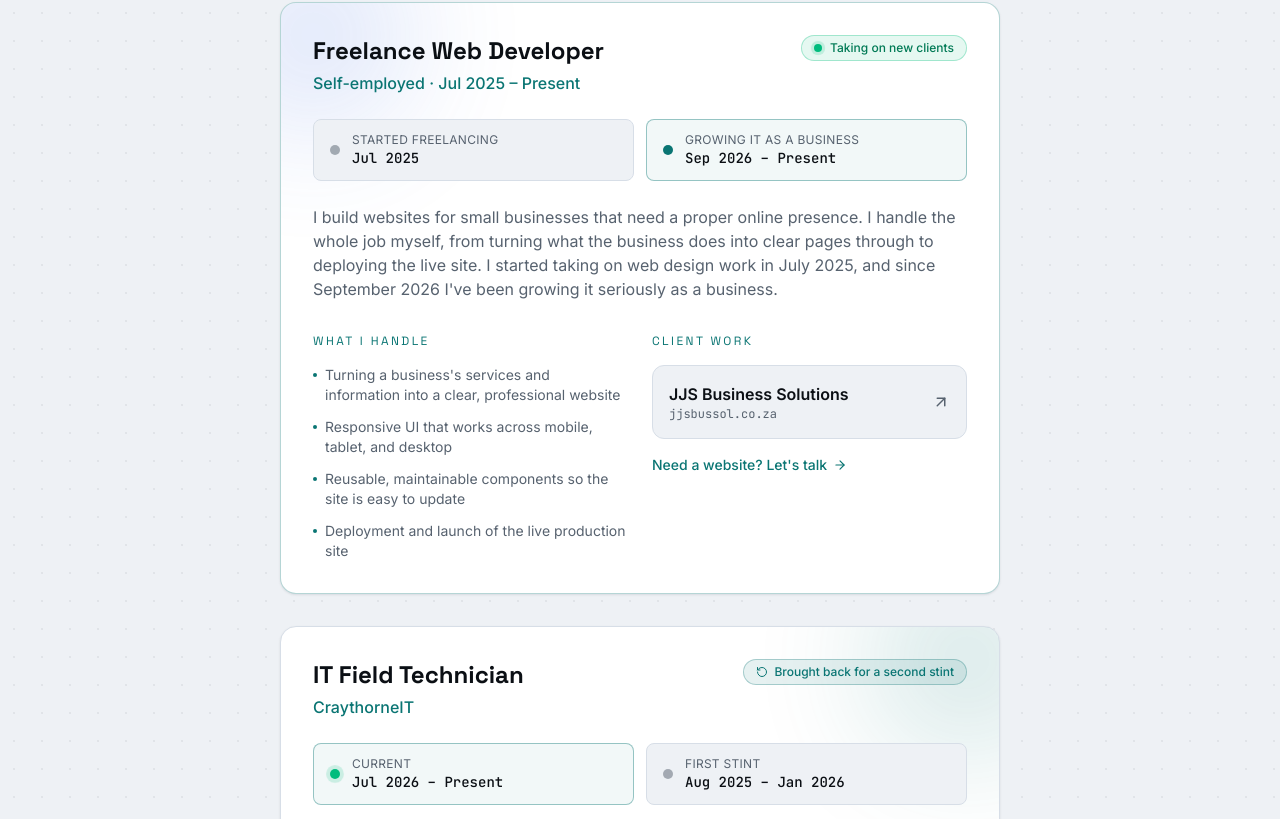
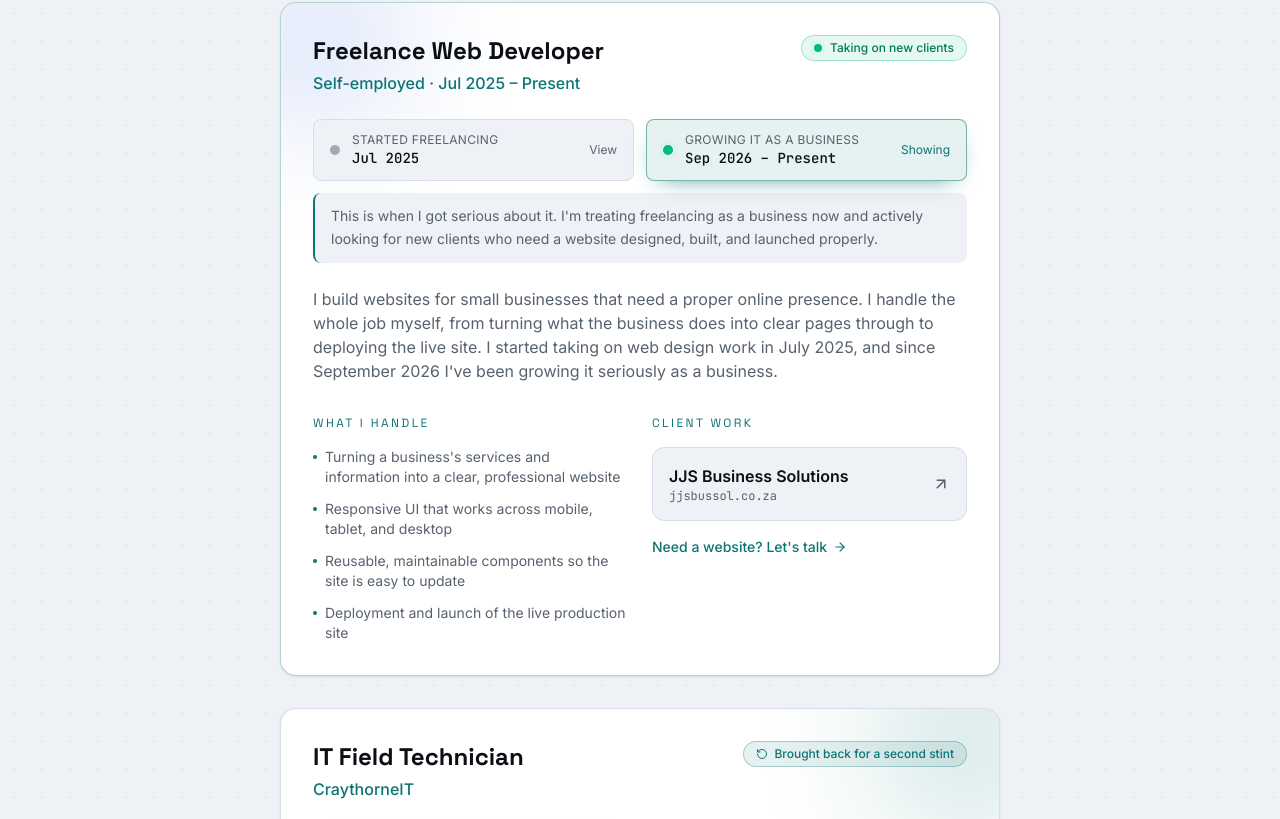
Before and after one commit to aidan-g-barends/Aidan-Barends-Portfolio, a Next.js app: page /experience in a window 1280 px wide. Shown: the part 841-1660 px from the top of the page. Built offline with nearby package versions, Linux system fonts and the light colour scheme.

Commit message:
redesign the site and add client lessons learnt

```diff
--- a/src/app/experience/page.tsx
+++ b/src/app/experience/page.tsx
@@ -11,6 +11,7 @@ import {
   Download,
   GraduationCap,
   LifeBuoy,
+  Lightbulb,
   RotateCcw,
   School,
   Ticket,
@@ -22,7 +23,9 @@ import {
 } from "lucide-react";
 import Eyebrow from "../../components/Eyebrow";
 import PageHeader from "../../components/PageHeader";
+import PeriodTabs from "../../components/PeriodTabs";
 import { projects } from "../../data/projects";
+import { lessons } from "../../data/lessons";
 
 function getDomain(url: string) {
   try {
@@ -48,11 +51,15 @@ const freelance = {
       label: "Started freelancing",
       period: "Jul 2025",
       current: false,
+      description:
+        "I started taking on web design work alongside my studies and my IT job, building websites for small businesses that needed a proper online presence.",
     },
     {
       label: "Growing it as a business",
       period: "Sep 2026 – Present",
       current: true,
+      description:
+        "This is when I got serious about it. I'm treating freelancing as a business now and actively looking for new clients who need a website designed, built, and launched properly.",
     },
   ],
   services: [
@@ -100,11 +107,15 @@ const craythorne = {
       label: "Current",
       period: "Jul 2026 – Present",
       current: true,
+      description:
+        "CraythorneIT brought me back for a second stint. I'm out in the field solo again doing Wi-Fi, router, and hardware work for residential and business clients, working through the ticketing system daily, and handling remote support like Outlook issues and email and account setup.",
     },
     {
       label: "First stint",
       period: "Aug 2025 – Jan 2026",
       current: false,
+      description:
+        "My first IT role. Field work for residential and business clients: Wi-Fi assessments and installs, router configuration, PC builds and hardware repairs, and resolving network outages on-site. It's where I learnt to troubleshoot under real-world pressure instead of in a classroom.",
     },
   ],
   areas: [
@@ -329,37 +340,7 @@ export default function ExperiencePage() {
               </span>
             </div>
 
-            <ol className="mt-6 grid gap-3 sm:grid-cols-2">
-              {freelance.milestones.map((milestone) => (
-                <li
-                  key={milestone.period}
-                  className={`flex items-center gap-3 rounded-lg border px-4 py-3 ${
-                    milestone.current
-                      ? "border-accent/40 bg-accent/5"
-                      : "border-surface-border bg-background"
-                  }`}
-                >
-                  <span
-                    aria-hidden="true"
-                    className={`h-2.5 w-2.5 shrink-0 rounded-full ${
-                      milestone.current
-                        ? "bg-accent"
-                        : "bg-foreground-muted/50"
-                    }`}
-                  />
-
-                  <div>
-                    <p className="text-xs uppercase tracking-wide text-foreground-muted">
-                      {milestone.label}
-                    </p>
-
-                    <p className="font-[family-name:var(--font-mono)] text-sm font-medium">
-                      {milestone.period}
-                    </p>
-                  </div>
-                </li>
-              ))}
-            </ol>
+            <PeriodTabs periods={freelance.milestones} />
 
             <p className="mt-6 text-foreground-muted">
               {freelance.summary}
@@ -473,42 +454,7 @@ export default function ExperiencePage() {
             </div>
 
             {/* Stints */}
-            <ol className="mt-6 grid gap-3 sm:grid-cols-2">
-              {craythorne.stints.map((stint) => (
-                <li
-                  key={stint.period}
-                  className={`flex items-center gap-3 rounded-lg border px-4 py-3 ${
-                    stint.current
-                      ? "border-accent/40 bg-accent/5"
-                      : "border-surface-border bg-background"
-                  }`}
-                >
-                  <span className="relative flex h-2.5 w-2.5 shrink-0">
-                    {stint.current && (
-                      <span className="absolute inline-flex h-full w-full animate-ping rounded-full bg-emerald-500 opacity-75 motion-reduce:hidden" />
-                    )}
-
-                    <span
-                      className={`relative inline-flex h-2.5 w-2.5 rounded-full ${
-                        stint.current
-                          ? "bg-emerald-500"
-                          : "bg-foreground-muted/50"
-                      }`}
-                    />
-                  </span>
-
-                  <div>
-                    <p className="text-xs uppercase tracking-wide text-foreground-muted">
-                      {stint.label}
-                    </p>
-
-                    <p className="font-[family-name:var(--font-mono)] text-sm font-medium">
-                      {stint.period}
-                    </p>
-                  </div>
-                </li>
-              ))}
-            </ol>
+            <PeriodTabs periods={craythorne.stints} />
 
             <p className="mt-6 text-foreground-muted">
               {craythorne.summary}
@@ -613,6 +559,71 @@ export default function ExperiencePage() {
                     {item.place}
                   </p>
                 </div>
+              </li>
+            );
+          })}
+        </ul>
+      </section>
+
+      {/* LESSONS */}
+      <section className="mx-auto max-w-5xl px-6 pb-20">
+        <div
+          data-gsap="reveal"
+          className="mx-auto max-w-3xl"
+        >
+          <Eyebrow label="Lessons from the field" />
+
+          <h2 className="flex items-center gap-2 text-2xl font-bold sm:text-3xl">
+            <Lightbulb
+              className="h-6 w-6 text-accent"
+              aria-hidden="true"
+            />
+            What the industry has taught me
+          </h2>
+
+          <p className="mt-2 text-foreground-muted">
+            Real clients teach you things a classroom can&apos;t.
+            Between field work, remote support, and freelancing,
+            these are the lessons that stuck.
+          </p>
+        </div>
+
+        <ul
+          data-gsap="stagger"
+          className="mt-10 grid gap-4 sm:grid-cols-2 lg:grid-cols-3"
+        >
+          {lessons.map((lesson, index) => {
+            const Icon = lesson.icon;
+
+            return (
+              <li
+                key={lesson.title}
+                className="group relative overflow-hidden rounded-2xl border border-surface-border bg-surface p-6 transition-all duration-300 hover:-translate-y-1 hover:border-accent/40"
+                style={{
+                  boxShadow: "var(--card-shadow)",
+                }}
+              >
+                <span
+                  aria-hidden="true"
+                  className="absolute right-5 top-4 font-[family-name:var(--font-mono)] text-3xl font-bold text-foreground/5 transition-colors duration-300 group-hover:text-accent/15"
+                >
+                  {String(index + 1).padStart(2, "0")}
+                </span>
+
+                <div className="flex h-10 w-10 items-center justify-center rounded-xl bg-accent/10 transition-colors duration-300 group-hover:bg-accent/20">
+                  <Icon
+                    className="h-5 w-5 text-accent"
+                    aria-hidden="true"
+                  />
+                </div>
+
+                <h3 className="mt-4 font-semibold">
+                  {lesson.title}
+                </h3>
+
+                <p className="mt-2 text-sm leading-relaxed text-foreground-muted">
+                  {lesson.description}
+                </p>
               </li>
             );
           })}
--- a/src/app/globals.css
+++ b/src/app/globals.css
@@ -155,6 +155,20 @@ textarea {
 }
 
 /*
+ * EXPERIENCE PERIOD PANEL
+ */
+.period-panel {
+  animation: period-in 0.3s ease-out;
+}
+
+@keyframes period-in {
+  from {
+    opacity: 0;
+    transform: translateY(-4px);
+  }
+}
+
+/*
  * PROJECT CARD SPOTLIGHT
  * --mx / --my are set from the cursor position in ProjectCard.
  */
--- /dev/null
+++ b/src/components/PeriodTabs.tsx
@@ -0,0 +1,117 @@
+"use client";
+
+import { useId, useRef, useState } from "react";
+import type { KeyboardEvent } from "react";
+
+export type Period = {
+  label: string;
+  period: string;
+  current: boolean;
+  description: string;
+};
+
+// Clickable date boxes on an experience card. Selecting one shows what
+// that period was about underneath.
+export default function PeriodTabs({ periods }: { periods: Period[] }) {
+  const baseId = useId();
+
+  const [selected, setSelected] = useState(() => {
+    const currentIndex = periods.findIndex((period) => period.current);
+    return currentIndex === -1 ? 0 : currentIndex;
+  });
+
+  const tabRefs = useRef<(HTMLButtonElement | null)[]>([]);
+
+  function handleKeyDown(event: KeyboardEvent<HTMLDivElement>) {
+    if (event.key !== "ArrowRight" && event.key !== "ArrowLeft") return;
+
+    event.preventDefault();
+
+    const step = event.key === "ArrowRight" ? 1 : -1;
+    const next = (selected + step + periods.length) % periods.length;
+
+    setSelected(next);
+    tabRefs.current[next]?.focus();
+  }
+
+  const active = periods[selected];
+
+  return (
+    <div className="mt-6">
+      <div
+        role="tablist"
+        aria-label="Time periods"
+        onKeyDown={handleKeyDown}
+        className="grid gap-3 sm:grid-cols-2"
+      >
+        {periods.map((period, index) => {
+          const isSelected = index === selected;
+
+          return (
+            <button
+              key={period.period}
+              ref={(element) => {
+                tabRefs.current[index] = element;
+              }}
+              type="button"
+              role="tab"
+              id={`${baseId}-tab-${index}`}
+              aria-selected={isSelected}
+              aria-controls={`${baseId}-panel`}
+              tabIndex={isSelected ? 0 : -1}
+              onClick={() => setSelected(index)}
+              className={`flex cursor-pointer items-center gap-3 rounded-lg border px-4 py-3 text-left transition-all duration-300 focus-visible:outline-none focus-visible:ring-2 focus-visible:ring-accent/50 ${
+                isSelected
+                  ? "border-accent/50 bg-accent/10 shadow-[0_8px_24px_-14px_var(--accent)]"
+                  : "border-surface-border bg-background hover:-translate-y-0.5 hover:border-accent/40"
+              }`}
+            >
+              <span className="relative flex h-2.5 w-2.5 shrink-0">
+                {period.current && (
+                  <span className="absolute inline-flex h-full w-full animate-ping rounded-full bg-emerald-500 opacity-75 motion-reduce:hidden" />
+                )}
+
+                <span
+                  className={`relative inline-flex h-2.5 w-2.5 rounded-full ${
+                    period.current
+                      ? "bg-emerald-500"
+                      : "bg-foreground-muted/50"
+                  }`}
+                />
+              </span>
+
+              <span className="min-w-0 flex-1">
+                <span className="block text-xs uppercase tracking-wide text-foreground-muted">
+                  {period.label}
+                </span>
+
+                <span className="block font-[family-name:var(--font-mono)] text-sm font-medium">
+                  {period.period}
+                </span>
+              </span>
+
+              <span
+                aria-hidden="true"
+                className={`text-xs transition-colors ${
+                  isSelected ? "text-accent" : "text-foreground-muted"
+                }`}
+              >
+                {isSelected ? "Showing" : "View"}
+              </span>
+            </button>
+          );
+        })}
+      </div>
+
+      <div
+        key={selected}
+        role="tabpanel"
+        id={`${baseId}-panel`}
+        aria-labelledby={`${baseId}-tab-${selected}`}
+        className="period-panel mt-3 rounded-lg border-l-2 border-accent bg-background px-4 py-3 text-sm leading-relaxed text-foreground-muted"
+      >
+        {active.description}
+      </div>
+    </div>
+  );
+}
--- /dev/null
+++ b/src/data/lessons.ts
@@ -0,0 +1,56 @@
+import {
+  ArrowUpFromLine,
+  Hourglass,
+  MessagesSquare,
+  Timer,
+  UserCheck,
+  Users,
+} from "lucide-react";
+import type { LucideIcon } from "lucide-react";
+
+export type Lesson = {
+  icon: LucideIcon;
+  title: string;
+  description: string;
+};
+
+// What working with real clients (field work, remote support and
+// freelancing) has taught me. The first three are shown on the About page.
+export const lessons: Lesson[] = [
+  {
+    icon: MessagesSquare,
+    title: "Communicating with real clients",
+    description:
+      "Clients want to know what's wrong, what I'm doing about it, and when it'll be sorted. I've learnt to explain technical problems clearly, without the jargon, and to keep people in the loop.",
+  },
+  {
+    icon: Hourglass,
+    title: "Patience",
+    description:
+      "When someone's internet is down or they can't get into their email, they're usually stressed. Staying calm and patient, and walking them through it step by step, makes the fix go a lot smoother.",
+  },
+  {
+    icon: Users,
+    title: "Every client is different",
+    description:
+      "Homes and businesses need different things, and so do people who are confident with tech and people who aren't. I've learnt to read the person in front of me and adjust how I work with them.",
+  },
+  {
+    icon: Timer,
+    title: "Staying calm under pressure",
+    description:
+      "A network outage at a business costs them money every minute. Diagnosing the problem fast without panicking is something you only really learn on the job.",
+  },
+  {
+    icon: ArrowUpFromLine,
+    title: "Knowing when to escalate",
+    description:
+      "With remote support I don't always have admin access, so I handle the troubleshooting I can and hand the rest over properly, rather than leaving a client stuck.",
+  },
+  {
+    icon: UserCheck,
+    title: "Owning the job",
+    description:
+      "Whether I'm on-site alone or building a client's website start to finish, the work is mine. That means following through until it's actually done.",
+  },
+];
```
Also changed, not shown: src/app/about/page.tsx (+76 -0 lines).
